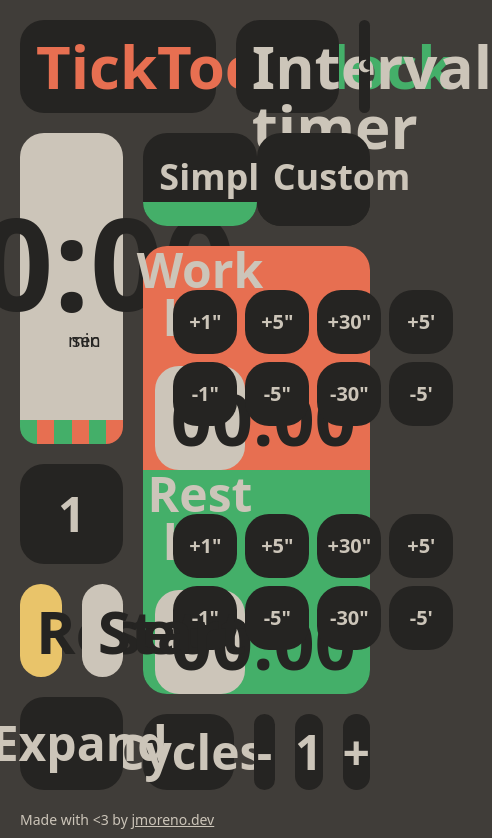
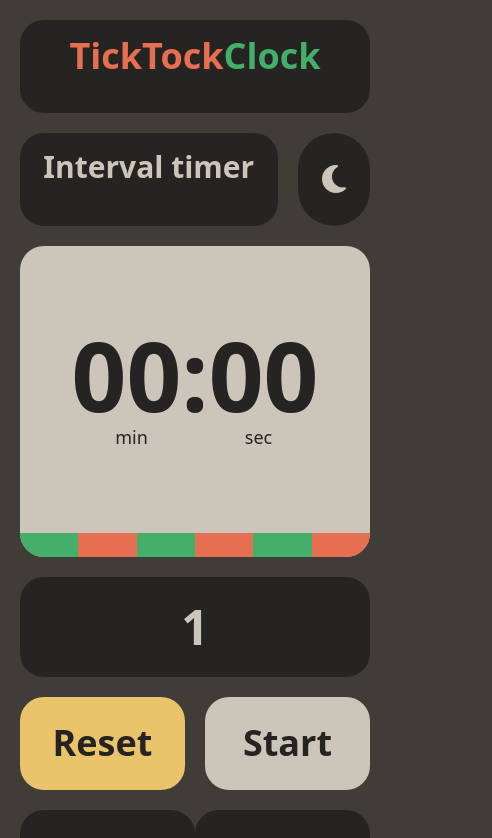
Before and after one commit to jesu-m0/TickTockClock, a React (Vite) app in the folder TickTockClock/: page / in a window 390 px wide. Shown: the top 838 px of the page, 492 px wide, since content can reach past the window. Built offline with nearby package versions, Linux system fonts and the light colour scheme.

Commit message:
start of the responsivness

```diff
--- a/TickTockClock/src/components/Common/Clock.tsx
+++ b/TickTockClock/src/components/Common/Clock.tsx
@@ -270,7 +270,7 @@ const Clock: React.FC = () => {
       {/*Clock*/}
       <div className="flex-grow rounded-3xl content-center dark:bg-timberwolf bg-floralWhite flex flex-col">
         <div className="p-4 h-full flex flex-col justify-center items-center">
-          <p className="font-black text-blackOlive dark:text-eerieBlack text-9xl text-center">
+          <p className="font-black text-blackOlive dark:text-eerieBlack text-8xl lg:text-9xl text-center">
             {formatTime(time)}
           </p>
           <div className="flex px-8 w-full">
--- /dev/null
+++ b/TickTockClock/src/components/Common/Header.css
@@ -0,0 +1,11 @@
+.app-title-lg{
+    @apply lg:col-span-7
+}
+
+.app-title-sm{
+    @apply col-span-12
+}
+
+.app-title{
+    @apply p-4 row-span-1 rounded-3xl bg-floralWhite dark:bg-eerieBlack
+}
--- a/TickTockClock/src/components/Common/Header.tsx
+++ b/TickTockClock/src/components/Common/Header.tsx
@@ -1,19 +1,20 @@
 import React from 'react';
+import './Header.css';
 import ThemeToggleButton from './ThemeToggleButton.tsx';
 
 const Header: React.FC = () => {
     return (
         <header className="contents">
-            <div className='order-1 md:order-1 col-span-7 p-4 row-span-1 rounded-3xl bg-floralWhite dark:bg-eerieBlack'>
-                <h1 className="font-extrabold text-timberwolf text-6xl text-center">
+            <div className='order-1 lg:order-1 app-title app-title-sm lg:app-title-lg'>
+                <h1 className="font-extrabold text-timberwolf text-4xl lg:text-6xl text-center">
                     <span className='text-burntSienna'>Tick</span>
                     <span className='text-burntSienna'>Tock</span>
                     <span className='text-jade'>Clock</span>
                 </h1>
             </div>
 
-            <div className='order-2 md:order-2 col-span-4 p-4 row-span-1 rounded-3xl bg-floralWhite dark:bg-eerieBlack'>
-                <h2 className='font-bold text-blackOlive dark:text-timberwolf rounded text-6xl text-center'>Interval timer</h2>
+            <div className='order-2 lg:order-2 lg:col-span-4 col-span-9 p-4 row-span-1 rounded-3xl bg-floralWhite dark:bg-eerieBlack'>
+                <h2 className='font-bold text-blackOlive dark:text-timberwolf rounded text-3xl lg:text-6xl text-center'>Interval timer</h2>
             </div>
             <ThemeToggleButton />
         </header>
--- a/TickTockClock/src/components/Common/ThemeToggleButton.tsx
+++ b/TickTockClock/src/components/Common/ThemeToggleButton.tsx
@@ -24,14 +24,14 @@ const ThemeToggleButton: React.FC = () => {
 
   return (
     <div
-      className="order-3 md:order-3 col-span-1 row-span-1 rounded-full bg-eerieBlack flex justify-center items-center cursor-pointer"
+      className="order-3 lg:order-3 lg:col-span-1 col-span-3 row-span-1 rounded-full bg-eerieBlack flex justify-center items-center cursor-pointer"
       onClick={handleToggle}
     >
       {isDarkMode ? (
               <svg
               xmlns="http://www.w3.org/2000/svg"
               viewBox="0 0 384 512"
-              className={`fill-timberwolf w-12 h-12 transform transition-transform duration-300 ${lightTransition ? 'scale-0' : 'scale-100 hover:scale-105'
+              className={`fill-timberwolf lg:w-12 lg:h-12 w-8 h-8 transform transition-transform duration-300 ${lightTransition ? 'scale-0' : 'scale-100 hover:scale-105'
                 }`}
             >
               <path d="M223.5 32C100 32 0 132.3 0 256S100 480 223.5 480c60.6 0 115.5-24.2 155.8-63.4c5-4.9 6.3-12.5 3.1-18.7s-10.1-9.7-17-8.5c-9.8 1.7-19.8 2.6-30.1 2.6c-96.9 0-175.5-78.8-175.5-176c0-65.8 36-123.1 89.3-153.3c6.1-3.5 9.2-10.5 7.7-17.3s-7.3-11.9-14.3-12.5c-6.3-.5-12.6-.8-19-.8z" />
@@ -40,7 +40,7 @@ const ThemeToggleButton: React.FC = () => {
               <svg
                 xmlns="http://www.w3.org/2000/svg"
                 viewBox="0 0 512 512"
-                className={`fill-saffron w-12 h-12 transform transition-transform duration-300 ${darkTransition ? 'scale-0' : 'scale-100 hover:scale-105'
+                className={`fill-saffron lg:w-12 lg:h-12 w-8 h-8 transform transition-transform duration-300 ${darkTransition ? 'scale-0' : 'scale-100 hover:scale-105'
                   }`}
               >
                 <path d="M256 0c-13.3 0-24 10.7-24 24l0 64c0 13.3 10.7 24 24 24s24-10.7 24-24l0-64c0-13.3-10.7-24-24-24zm0 400c-13.3 0-24 10.7-24 24l0 64c0 13.3 10.7 24 24 24s24-10.7 24-24l0-64c0-13.3-10.7-24-24-24zM488 280c13.3 0 24-10.7 24-24s-10.7-24-24-24l-64 0c-13.3 0-24 10.7-24 24s10.7 24 24 24l64 0zM112 256c0-13.3-10.7-24-24-24l-64 0c-13.3 0-24 10.7-24 24s10.7 24 24 24l64 0c13.3 0 24-10.7 24-24zM437 108.9c9.4-9.4 9.4-24.6 0-33.9s-24.6-9.4-33.9 0l-45.3 45.3c-9.4 9.4-9.4 24.6 0 33.9s24.6 9.4 33.9 0L437 108.9zM154.2 357.8c-9.4-9.4-24.6-9.4-33.9 0L75 403.1c-9.4 9.4-9.4 24.6 0 33.9s24.6 9.4 33.9 0l45.3-45.3c9.4-9.4 9.4-24.6 0-33.9zM403.1 437c9.4 9.4 24.6 9.4 33.9 0s9.4-24.6 0-33.9l-45.3-45.3c-9.4-9.4-24.6-9.4-33.9 0s-9.4 24.6 0 33.9L403.1 437zM154.2 154.2c9.4-9.4 9.4-24.6 0-33.9L108.9 75c-9.4-9.4-24.6-9.4-33.9 0s-9.4 24.6 0 33.9l45.3 45.3c9.4 9.4 24.6 9.4 33.9 0zM256 368a112 112 0 1 0 0-224 112 112 0 1 0 0 224z" />
--- a/TickTockClock/src/components/CustomInfo/CustomInfo.tsx
+++ b/TickTockClock/src/components/CustomInfo/CustomInfo.tsx
@@ -3,7 +3,7 @@ import './CustomInfo.css';
 
 const CustomInfo: React.FC = () => {
   return (
-    <div className="order-6 md:order-6 col-span-8 row-span-4 rounded-3xl bg-eerieBlack p-4">
+    <div className="order-8 lg:order-6 lg:col-span-8 col-span-12 row-span-4 rounded-3xl bg-eerieBlack p-4">
       <p className='text-timberwolf text-center text-5xl font-black'>Work in progress</p>
     </div>
   );
--- a/TickTockClock/src/components/SimpleInfo/SimpleInfo.tsx
+++ b/TickTockClock/src/components/SimpleInfo/SimpleInfo.tsx
@@ -164,7 +164,7 @@ const SimpleInfo: React.FC = () => {
       };
 
       return (
-            <div className='order-6 md:order-6 col-span-8 row-span-5 flex flex-col gap-5'>
+            <div className='order-8 lg:order-6 lg:col-span-8 col-span-12 row-span-5 flex flex-col gap-5'>
                   {/* First section - Work and Rest */}
                   <div className='flex-grow rounded-3xl content-center dark:bg-eerieBlack bg-floralWhite flex flex-col'>
                         <div className='h-full'>
--- a/TickTockClock/src/components/mainPage.tsx
+++ b/TickTockClock/src/components/mainPage.tsx
@@ -134,7 +134,7 @@ const MainPage: React.FC = () => {
 
           {/*Clock */}
           <div
-            className={`order-4 md:order-4 col-span-4 row-span-4 rounded-3xl content-center flex flex-col gap-5
+            className={`order-4 lg:order-4 lg:col-span-4 col-span-12 row-span-4 rounded-3xl content-center flex flex-col gap-5
                                     ${
                                       simpleTimerInfo.currentAnimation ===
                                         AnimationType.ALREADY_RESET ||
@@ -148,7 +148,7 @@ const MainPage: React.FC = () => {
           </div>
 
           {/*Mode selection*/}
-          <div className="order-5 md:order-5 col-span-8 row-span-1 content-center flex">
+          <div className="order-7 lg:order-5 lg:col-span-8 col-span-12 row-span-1 content-center flex">
             {/*Simple btn*/}
             <div
               className="w-1/2 h-full rounded-3xl content-center dark:bg-eerieBlack bg-floralWhite cursor-pointer flex flex-col"
@@ -206,7 +206,7 @@ const MainPage: React.FC = () => {
 
           {/*Reset*/}
           <div
-            className={`order-7 md:order-7 col-span-2 row-span-1 bg-saffron p-4 rounded-3xl content-center hover:scale-105 transition-transform duration-200 cursor-pointer
+            className={`order-5 lg:order-7 lg:col-span-2 col-span-6 row-span-1 bg-saffron p-4 rounded-3xl content-center hover:scale-105 transition-transform duration-200 cursor-pointer
           ${isClickedReset ? "scale-animation" : ""}
           ${
             simpleTimerInfo.currentAnimation === AnimationType.ALREADY_RESET
@@ -221,14 +221,14 @@ const MainPage: React.FC = () => {
           }`}
             onClick={handleReset}
           >
-            <p className="font-bold text-eerieBlack text-6xl text-center">
+            <p className="font-bold text-eerieBlack text-4xl lg:text-6xl text-center">
               Reset
             </p>
           </div>
 
           {/*Start/stop*/}
           <div
-            className={`order-8 md:order-8 col-span-2 row-span-1 p-4 rounded-3xl content-center hover:scale-105 transition-transform duration-200 cursor-pointer
+            className={`order-6 lg:order-8 lg:col-span-2 col-span-6 row-span-1 p-4 rounded-3xl content-center hover:scale-105 transition-transform duration-200 cursor-pointer
                                     ${
                                       isPaused
                                         ? "dark:bg-timberwolf bg-blackOlive"
@@ -243,13 +243,13 @@ const MainPage: React.FC = () => {
                                     }`}
             onClick={handlePauseStart}
           >
-            <p className="font-bold dark:text-eerieBlack text-floralWhite text-6xl text-center">
+            <p className="font-bold dark:text-eerieBlack text-floralWhite text-4xl lg:text-6xl text-center">
               {isPaused ? "Start" : "Stop"}
             </p>
           </div>
 
           {/*Expand clock*/}
-          <div className="order-9 md:order-9 col-span-4 row-span-1 relative">
+          <div className="order-9 lg:order-9 col-span-4 row-span-1 relative">
             <button
               id="expand-button"
               className="h-full w-full bg-floralWhite dark:bg-eerieBlack p-4 rounded-3xl flex justify-center items-center hover:scale-105 transition-transform duration-200 cursor-pointer"
```
